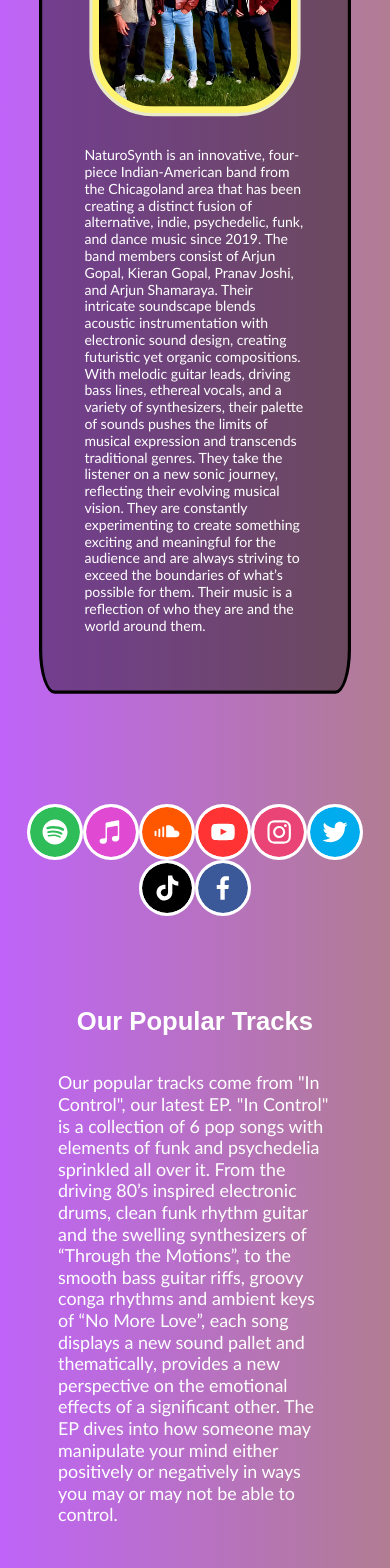
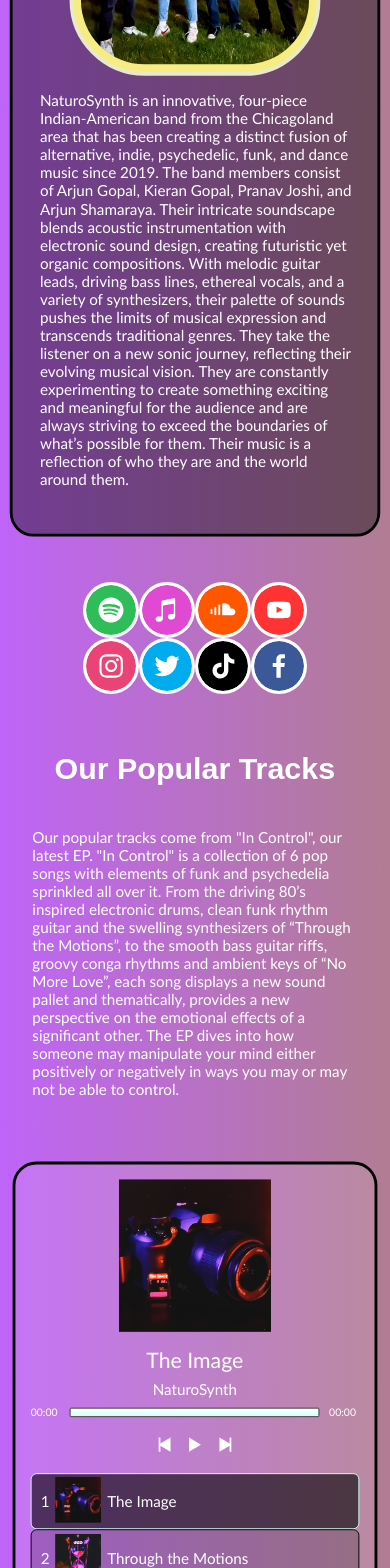
Before and after one commit to arjungopal49/NaturoSynth-Website, a React (Create React App) app: page /epk in a window 390 px wide. Shown: the part 400-1968 px from the top of the page. Built offline with nearby package versions, Linux system fonts and the light colour scheme.

Commit message:
Made EPK look much better on mobile

```diff
--- a/src/components/AudioPlayer/styles.css
+++ b/src/components/AudioPlayer/styles.css
@@ -2,11 +2,13 @@
 }
 
 body {
+
     font-family: "Trebuchet MS", sans-serif;
     margin: 0 10px;
 }
 
 .audio-player {
+    text-align: left;
     max-width: 45rem;
     margin: 0 auto;
     padding: 1rem;
@@ -158,3 +160,32 @@ input[type='range']::-webkit-slider-runnable-track {
 .songsListNumber {
     margin-right: .4rem;
 }
+
+@media screen and (max-width: 500px) {
+    .audio-player {
+        scale: 95%;
+        border-radius: 25px;
+        border: .2rem solid #000000;
+        background-color: rgba(255, 255, 255, 0.1);
+    }
+
+    .current-player {
+        display: initial;
+        text-align: center;
+    }
+
+    .title {
+        font-size: 1.4rem;
+    }
+
+    .right-side-of-coverart {
+        width: 100%;
+        padding-left: 0;
+    }
+
+    .audio-image {
+        margin: auto;
+        width: 10rem;
+        height: 10rem;
+    }
+}
--- a/src/components/Bio/styles.css
+++ b/src/components/Bio/styles.css
@@ -1,12 +1,25 @@
 .epk-bio {
     scale: 80%;
-    padding: 2rem;
-    border-radius: 5%;
-    border: .3rem solid #000000;
+    padding: 1.5rem;
+    border-radius: 25px;
+    border: .2rem solid #000000;
     background-color: rgba(0, 0, 0, 0.4);
+    /*blur effect*/
+    /*background: rgba(0, 0, 0, 0.35);*/
+    /*border-radius: 16px;*/
+    /*box-shadow: 0 4px 30px rgba(0, 0, 0, 0.1);*/
+    /*backdrop-filter: blur(5px);*/
+    /*-webkit-backdrop-filter: blur(5px);*/
+    /*border: .2rem solid rgba(0, 0, 0, 0.5);*/
     justify-content: center;
     max-width: 80rem;
     margin: auto;
+}
+
+@media screen and (max-width: 500px) {
+    .epk-bio {
+        scale: 95%;
+    }
 }
 
 .bioImg {
@@ -14,17 +27,26 @@
     width: 15rem;
     border-radius: 30%;
     border: .3rem solid #eaeaca;
-    background-color: #fff36f;
+    background-color: #f6ec82;
     padding: .5rem;
 }
 
 .bioTxt {
-    font-size: 1.1rem;
-    padding: 1.3rem;
+    text-align: left;
+    font-size: 1.2rem;
+    padding: 0 0 .5rem 1.1rem;
     color: white;
     font-family: "Trebuchet MS", sans-serif;
     /*font-weight: bold;*/
+
     max-width: 50rem;
+}
+
+@media screen and (max-width: 500px) {
+    .bioTxt {
+        font-size: 1.0rem;
+        padding-left: 0.3rem;
+    }
 }
 
 .bioImgTxtDiv {
--- a/src/components/FeaturedOn/styles.css
+++ b/src/components/FeaturedOn/styles.css
@@ -38,3 +38,13 @@
     justify-content: center;
     margin: auto;
 }
+
+@media screen and (max-width: 500px) {
+    .featuredOnTxt {
+        font-size: .7rem;
+    }
+
+    .featuredOn h1 {
+        margin-top: 2rem;
+    }
+}
--- a/src/components/PopularSongs/styles.css
+++ b/src/components/PopularSongs/styles.css
@@ -6,6 +6,7 @@
 }
 
 .popSongsTxt {
+    text-align: left;
     font-size: 1.4rem;
     padding: 1.3rem;
     color: white;
@@ -13,6 +14,16 @@
     /*border: .1rem solid #000000;*/
 }
 
+@media screen and (max-width: 500px) {
+    .popSongs {
+        scale: 95%;
+    }
+
+    .popSongsTxt     {
+        font-size: 1.0rem;
+    }
+}
+
 h1 {
     text-align: center;
     color: white;
--- a/src/components/Socials/SocialLogos.js
+++ b/src/components/Socials/SocialLogos.js
@@ -5,14 +5,18 @@ import './styles.css'
 const SocialLogos = () => {
     return (
         <div className="socialLogos-container">
+                <div className="logoGroup">
                     <SocialIcon className="logo" url={"https://open.spotify.com/artist/02j05redex1dmd5aEhwhJp"} target="_blank"/>
                     <SocialIcon className="logo" url={"https://music.apple.com/us/artist/naturosynth/1471752653"} network={"itunes"} target="_blank"/>
                     <SocialIcon className="logo" url={"https://soundcloud.com/naturo-synth/"} target="_blank"/>
                     <SocialIcon className="logo" url={"https://www.youtube.com/channel/UCuj8QuqNH2vXyb26LOyW72g"} target="_blank"/>
+                </div>
+                <div className="logoGroup">
                     <SocialIcon className="logo" url={"https://www.instagram.com/naturosynth/"} target="_blank"/>
                     <SocialIcon className="logo" url={"https://www.twitter.com/naturosynth/"} target="_blank"/>
                     <SocialIcon className="logo" url={"https://www.tiktok.com/@naturosynth"} target="_blank"/>
                     <SocialIcon className="logo" url={"https://www.facebook.com/naturosynth/"} target="_blank"/>
+                </div>
         </div>
     );
 };
--- a/src/components/Socials/styles.css
+++ b/src/components/Socials/styles.css
@@ -1,6 +1,9 @@
 .socialLogos-container {
     justify-content: space-around;
     text-align: center;
+    margin: auto;
+    display: inline-flex;
+    flex-wrap: wrap;
 }
 
 .logo {
@@ -8,3 +11,10 @@
     border-radius: 2rem;
     background-color: white;
 }
+
+@media screen and (max-width: 500px) {
+    .socialLogos-container {
+        padding-top: 1.5rem;
+        padding-bottom: 1.5rem;
+    }
+}
--- a/src/pages/styles.css
+++ b/src/pages/styles.css
@@ -1,10 +1,12 @@
 .epk-full {
     background-image: linear-gradient(to right, #bf64f8, #B17D92);
     justify-content: center;
+    text-align: center;
     margin: auto;
 }
 
 .epk-full h1{
+    text-align: center;
     font-family: Arial, sans-serif;
 }
 
```
Lines whose indentation alone changed are shown as unchanged.
